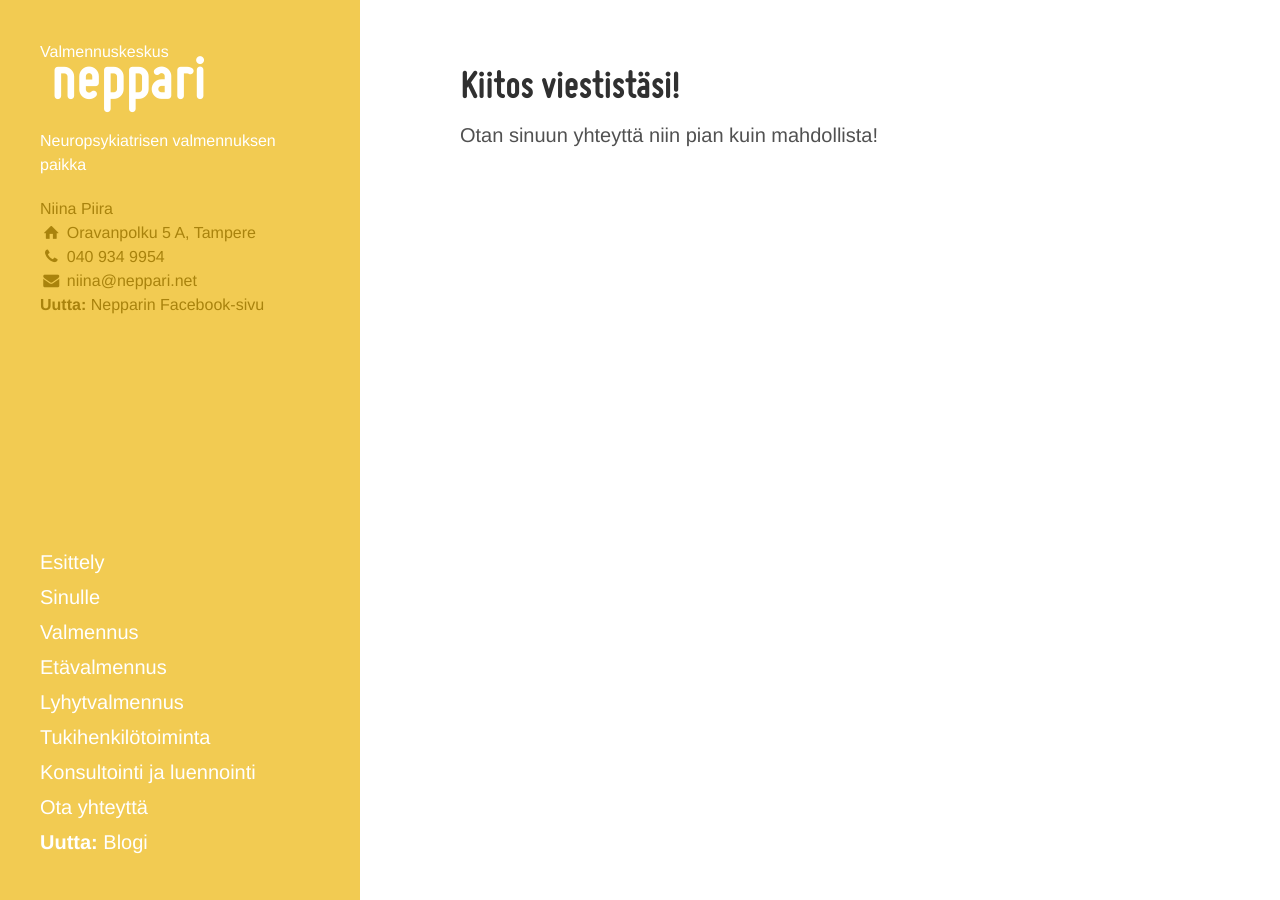
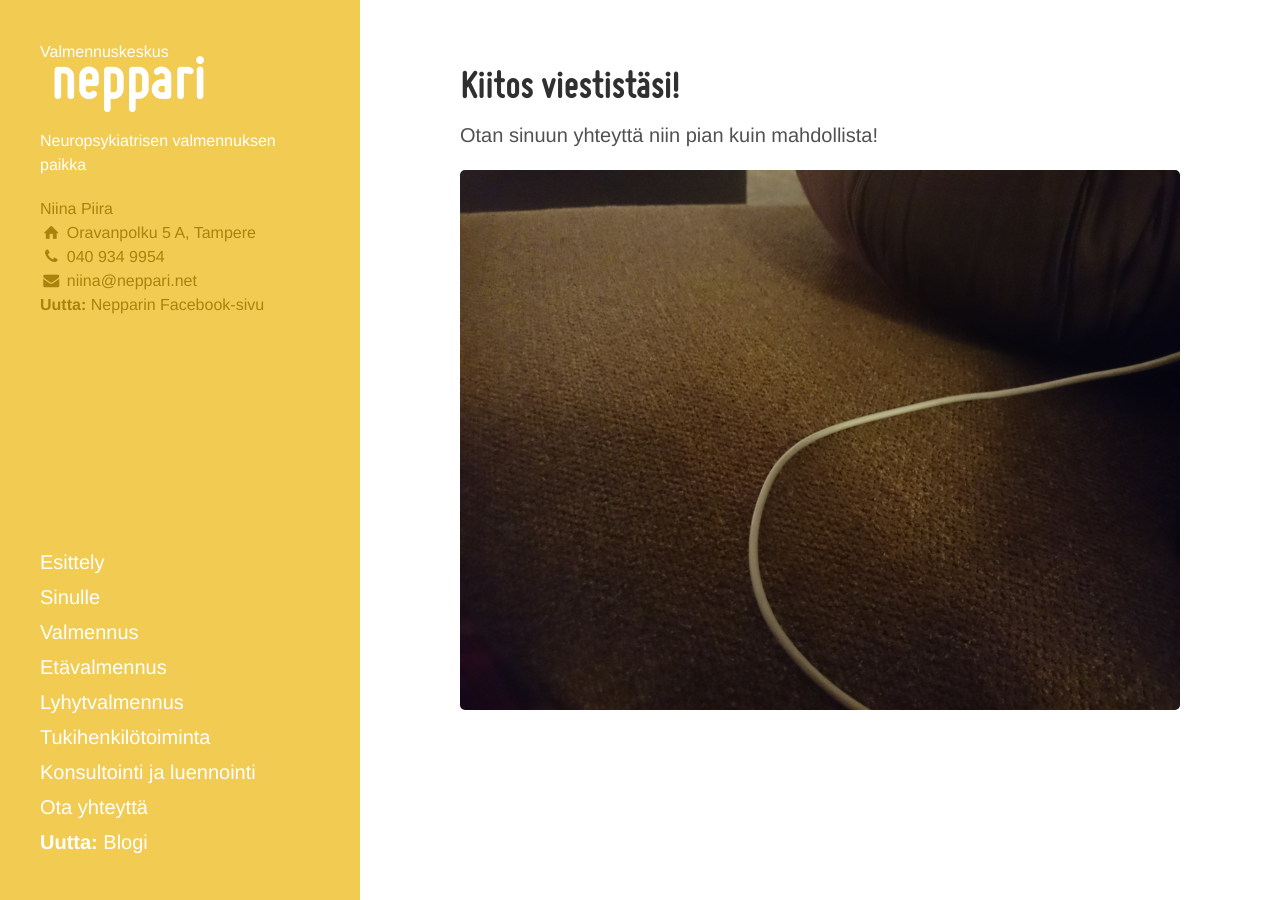
Before and after one commit to niinapiira/neppari.net, a Jekyll site: the page built from kiitos-viestistasi.md, in a window 1280 px wide. Built offline with Jekyll 4.4.1, drawn with Linux system fonts in a browser that asks for light colours; Markdown is read by kramdown in place of the engine named in the settings.

Commit message:
Updated kiitos-viestistasi.md

```diff
--- a/kiitos-viestistasi.md
+++ b/kiitos-viestistasi.md
@@ -13,3 +13,5 @@ polaroid: ""
 
 
 Otan sinuun yhteyttä niin pian kuin mahdollista!
+
+![testikuva-sohvasta.jpeg]({{site.baseurl}}/uploaded-images/testikuva-sohvasta.jpeg)
```
